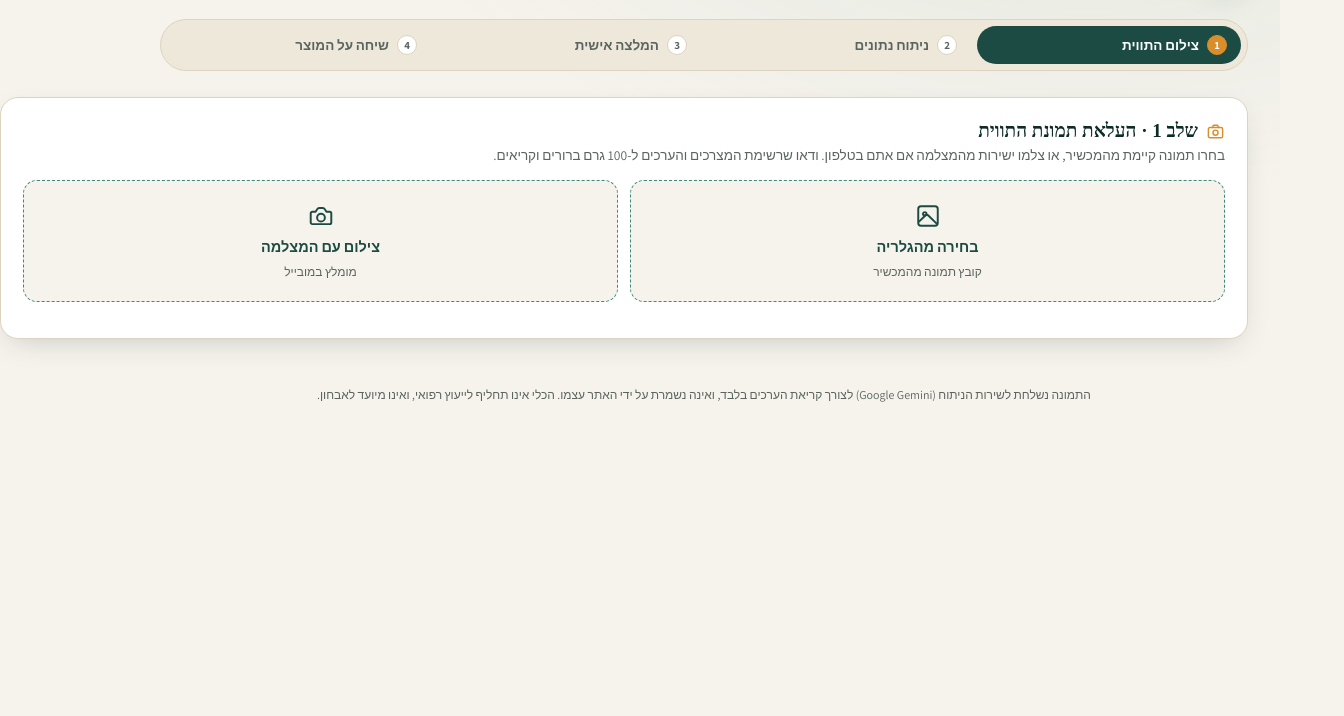
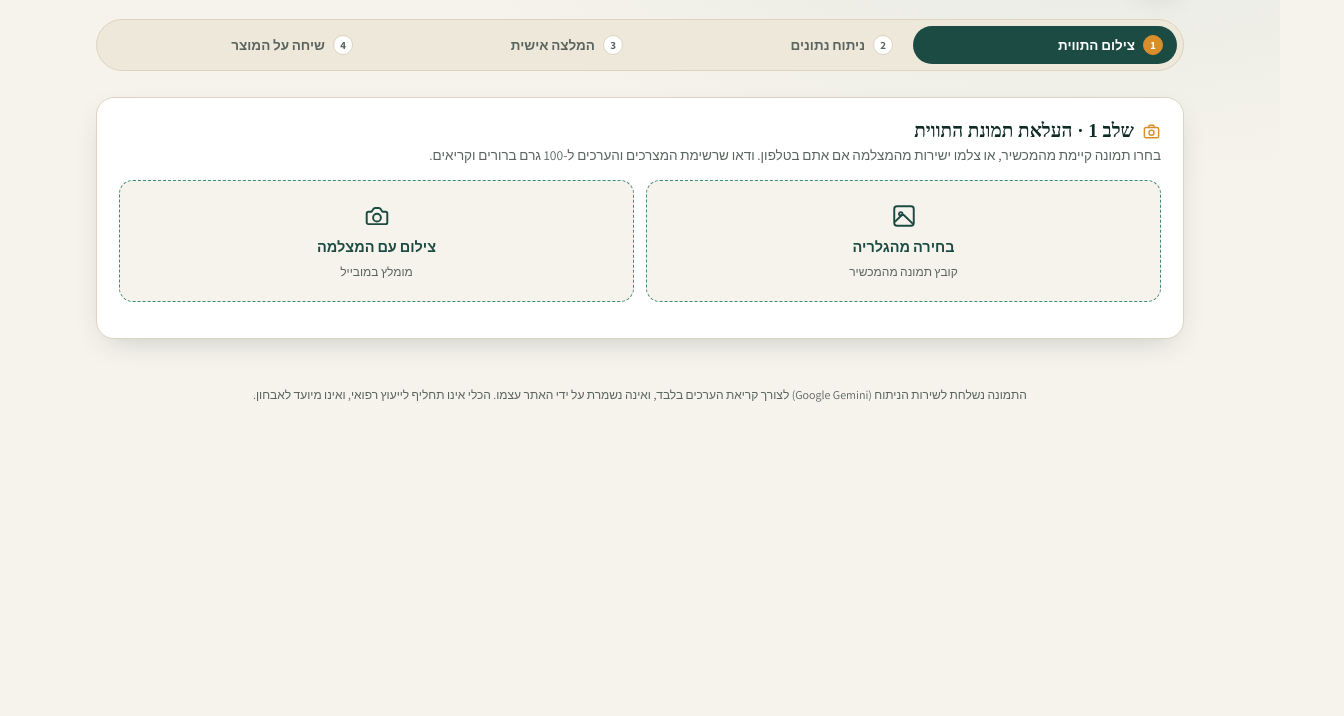
Before and after one commit to segalDoron/nutritious, a website: page index.html in a window 1280 px wide. Shown: the part 84-800 px from the top of the page, 1344 px wide, since content can reach past the window. Drawn offline with Linux system fonts and the light colour scheme; a web font is replaced by a local one.

Commit message:
Update index.html

```diff
--- a/index.html
+++ b/index.html
@@ -138,6 +138,7 @@
     box-shadow:var(--shadow);
     margin-bottom:20px;
     width: calc(100vw - 32px);
+    max-width: calc(1120px - 32px);
   }
   .card h2{
     font-family:var(--font-display);
```
